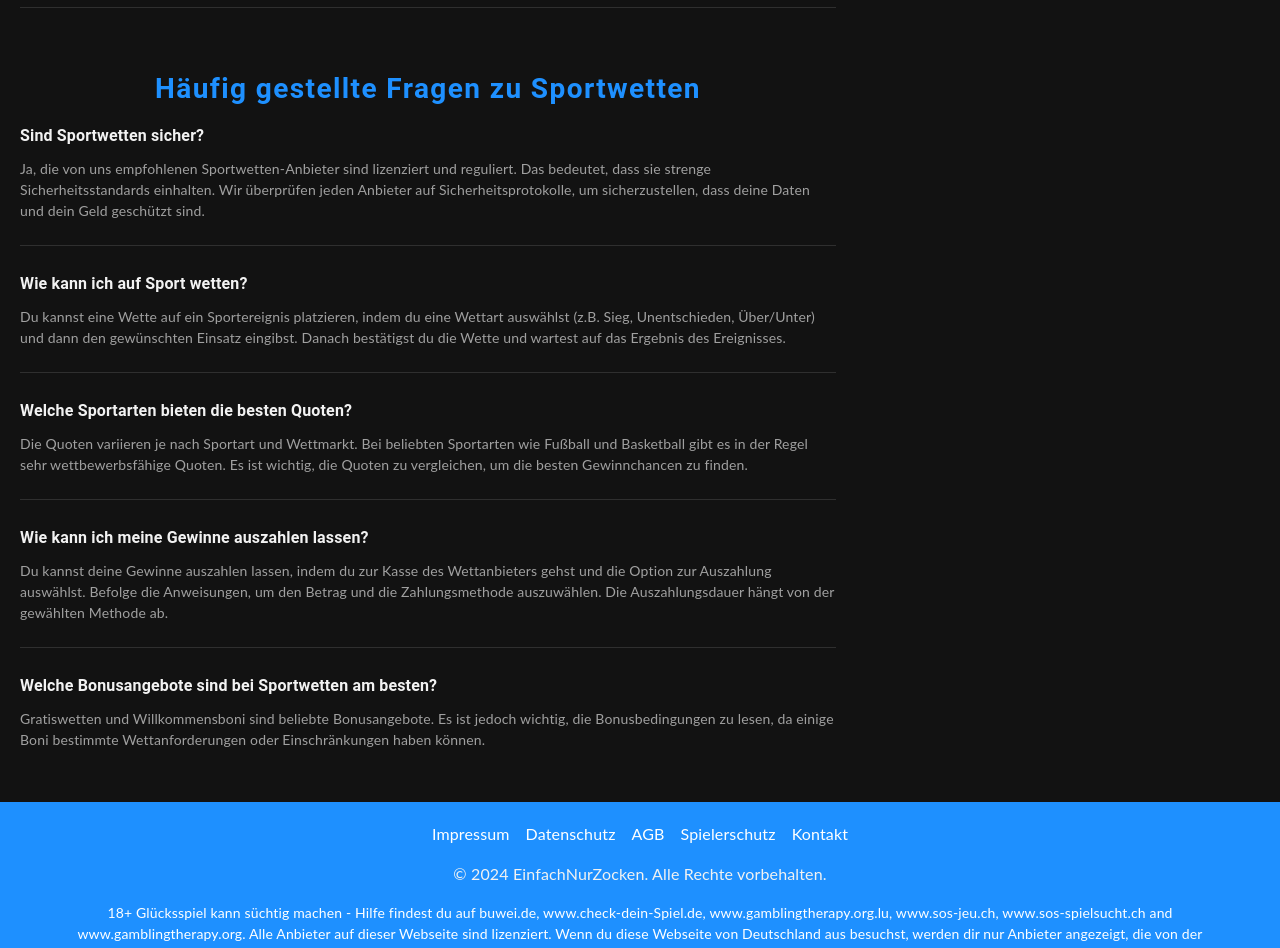
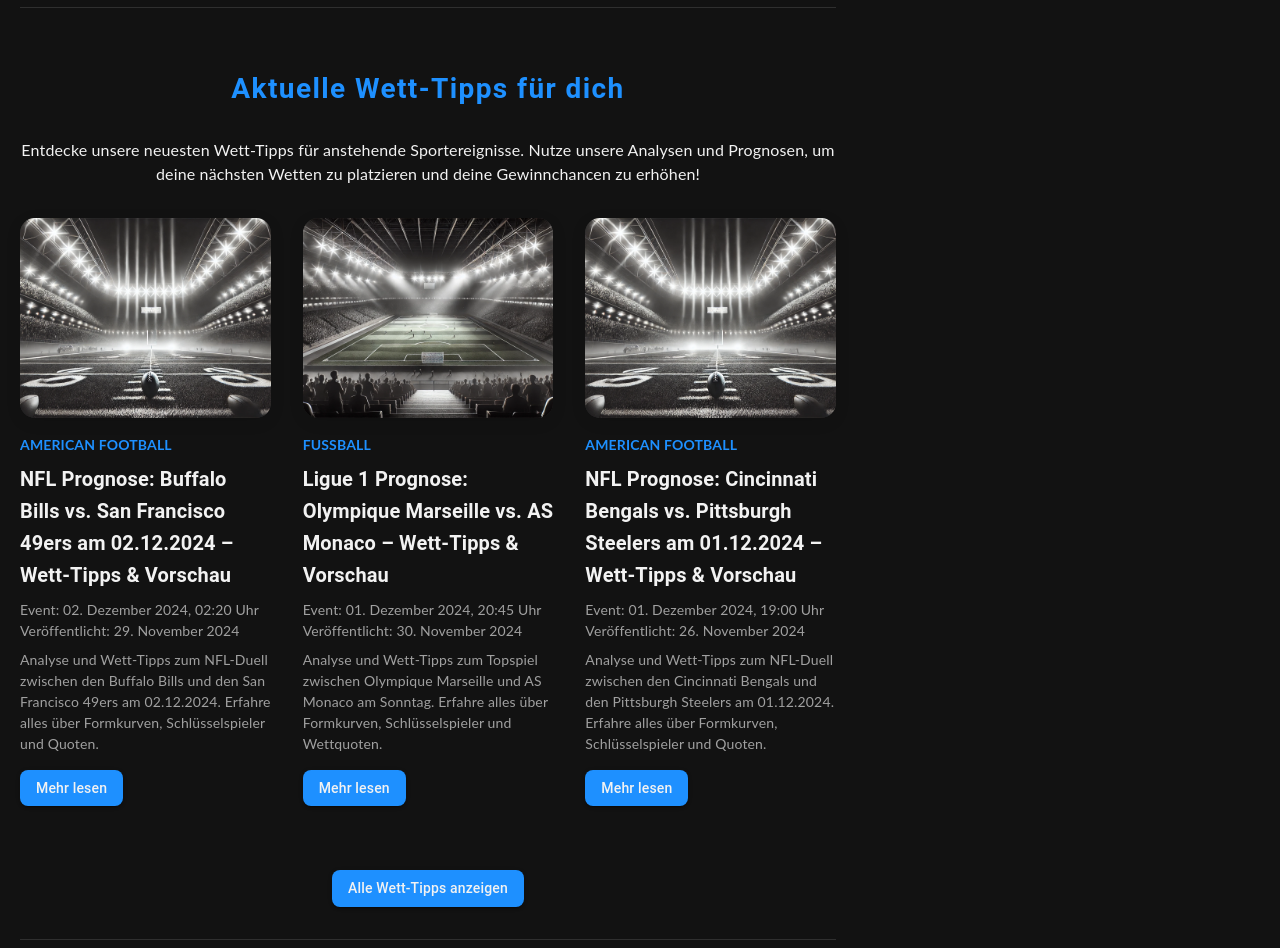
Before and after one commit to NicoLoyLife/einfachnurzocken, a React (Create React App) app: page /sportwetten in a window 1280 px wide. Shown: the part 3240-4188 px from the top of the page. Built offline with nearby package versions, Linux system fonts and the light colour scheme.

Commit message:
TippsSection in Startseite und Sportwetten-Seite eingebaut

```diff
--- /dev/null
+++ b/src/components/LatestTipps.js
@@ -0,0 +1,63 @@
+// src/components/LatestTipps.js
+
+import React, { useEffect, useState } from "react";
+import { Box, Typography, Grid } from "@mui/material";
+import { parse } from "date-fns";
+import wettTippsData from "../services/wett-tipps.json";
+import TippCard from "./sportsbetting/wett-tipps/TippCard";
+
+function LatestTipps() {
+  const [latestTipps, setLatestTipps] = useState([]);
+
+  useEffect(() => {
+    // Erstelle eine Kopie der Daten und füge ein 'dateTime' Feld hinzu
+    const tippsWithDateTime = wettTippsData.map((tipp) => {
+      // Kombiniere das Datum und die Uhrzeit
+      const dateTimeString = `${tipp.date} ${tipp.time}`;
+      // Erstelle ein Date-Objekt unter Angabe des Formats
+      const dateTime = parse(dateTimeString, "yyyy-MM-dd HH:mm", new Date());
+      return { ...tipp, dateTime };
+    });
+
+    // Sortiere die Wett-Tipps nach Datum und Uhrzeit (neueste zuerst)
+    const sortedTipps = tippsWithDateTime.sort(
+      (a, b) => b.dateTime - a.dateTime
+    );
+
+    // Wähle die 3 aktuellsten Tipps aus
+    const topThreeTipps = sortedTipps.slice(0, 3);
+
+    setLatestTipps(topThreeTipps);
+  }, []);
+
+  return (
+    <Box sx={{ mt: 8, mb: 8 }}>
+      <Typography
+        variant="h3"
+        component="h3"
+        sx={{ mb: 4, textAlign: "center" }}
+      >
+        Neueste Wett-Tipps
+      </Typography>
+
+      <Typography
+        variant="body1"
+        component="p"
+        sx={{ mb: 4, textAlign: "center" }}
+      >
+        Bleib auf dem Laufenden mit unseren aktuellen Wett-Tipps. Hier findest
+        du die neuesten Prognosen und Analysen zu anstehenden Sportereignissen.
+      </Typography>
+
+      <Grid container spacing={4}>
+        {latestTipps.map((tipp) => (
+          <Grid item xs={12} md={4} key={tipp.id}>
+            <TippCard tipp={tipp} />
+          </Grid>
+        ))}
+      </Grid>
+    </Box>
+  );
+}
+
+export default LatestTipps;
--- /dev/null
+++ b/src/components/sportsbetting/SportsBettingTippsSection.js
@@ -0,0 +1,75 @@
+// src/components/SportsBettingTippsSection.js
+
+import React, { useEffect, useState } from "react";
+import { Box, Typography, Button, Grid, Divider } from "@mui/material";
+import TippCard from "./wett-tipps/TippCard";
+import wettTippsData from "../../services/wett-tipps.json";
+import { parse } from "date-fns";
+import { Link } from "react-router-dom";
+
+function SportsBettingTippsSection() {
+  const [latestTipps, setLatestTipps] = useState([]);
+
+  useEffect(() => {
+    // Erstelle eine Kopie der Daten und füge ein 'dateTime' Feld hinzu
+    const tippsWithDateTime = wettTippsData.map((tipp) => {
+      // Kombiniere das Datum und die Uhrzeit
+      const dateTimeString = `${tipp.date} ${tipp.time}`;
+      // Erstelle ein Date-Objekt unter Angabe des Formats
+      const dateTime = parse(dateTimeString, "yyyy-MM-dd HH:mm", new Date());
+      return { ...tipp, dateTime };
+    });
+
+    // Sortiere die Wett-Tipps nach Datum und Uhrzeit (neueste zuerst)
+    const sortedTipps = tippsWithDateTime.sort((a, b) => b.dateTime - a.dateTime);
+
+    // Wähle die 3 aktuellsten Tipps aus
+    const topThreeTipps = sortedTipps.slice(0, 3);
+
+    setLatestTipps(topThreeTipps);
+  }, []);
+
+  return (
+    <Box sx={{ mt: 8, mb: 8 }}>
+      <Typography
+        variant="h2"
+        component="h2"
+        sx={{ mb: 4, textAlign: "center" }}
+      >
+        Aktuelle Wett-Tipps für dich
+      </Typography>
+
+      <Typography variant="body1" paragraph sx={{ mb: 4, textAlign: "center" }}>
+        Entdecke unsere neuesten Wett-Tipps für anstehende Sportereignisse. Nutze unsere Analysen und Prognosen, um deine nächsten Wetten zu platzieren und deine Gewinnchancen zu erhöhen!
+      </Typography>
+
+      <Grid container spacing={4} justifyContent="center">
+        {latestTipps.map((tipp) => (
+          <Grid item xs={12} md={4} key={tipp.id}>
+            <TippCard tipp={tipp} />
+          </Grid>
+        ))}
+      </Grid>
+
+      <Box sx={{ mt: 4, textAlign: "center" }}>
+        <Button
+          variant="contained"
+          color="primary"
+          sx={{
+            width: { xs: '75%', sm: 'auto' },
+            maxWidth: { sm: 400 },
+            whiteSpace: 'normal', // Ermöglicht Zeilenumbruch bei langem Text
+          }}
+          component={Link}
+          to="/sportwetten/wett-tipps"
+        >
+          Alle Wett-Tipps anzeigen
+        </Button>
+      </Box>
+      {/* Visuelle Abgrenzung */}
+      <Divider sx={{ my: 4 }} />
+    </Box>
+  );
+}
+
+export default SportsBettingTippsSection;
--- a/src/pages/Home.js
+++ b/src/pages/Home.js
@@ -7,6 +7,7 @@ import TopSportwetten from '../components/TopSportwetten';
 // import LatestNews from '../components/LatestNews';
 // import LatestGuides from '../components/LatestGuides';
 import FAQ from '../components/FAQ';
+import LatestTipps from '../components/LatestTipps';
 
 function Home() {
   return (
@@ -16,6 +17,7 @@ function Home() {
       <LatestBonusangebote />
       {/* <PopularGames /> */}
       <TopSportwetten />
+      <LatestTipps />
       {/* <LatestNews /> */}
       {/* <LatestGuides /> */}
       <FAQ />
--- a/src/pages/Sportwetten.js
+++ b/src/pages/Sportwetten.js
@@ -19,6 +19,7 @@ import SportsBettingBonusSection from "../components/sportsbetting/SportsBetting
 import SportsBettingFAQSection from "../components/sportsbetting/SportsBettingFAQSection";
 // import SportsBettingNewsSection from "../components/sportsbetting/SportsBettingNewsSection";
 // import SportsBettingGuidesSection from "../components/sportsbetting/SportsBettingGuidesSection";
+import SportsBettingTippsSection from "../components/sportsbetting/SportsBettingTippsSection";
 
 function Sportwetten() {
   return (
@@ -28,6 +29,7 @@ function Sportwetten() {
       {/* <SportsBettingComparisonTable /> */}
       <WhyChooseSportsBetting />
       <SportsBettingBonusSection />
+      <SportsBettingTippsSection />
       <SportsBettingFAQSection />
       {/* <SportsBettingNewsSection />
       <SportsBettingGuidesSection /> */}
```
